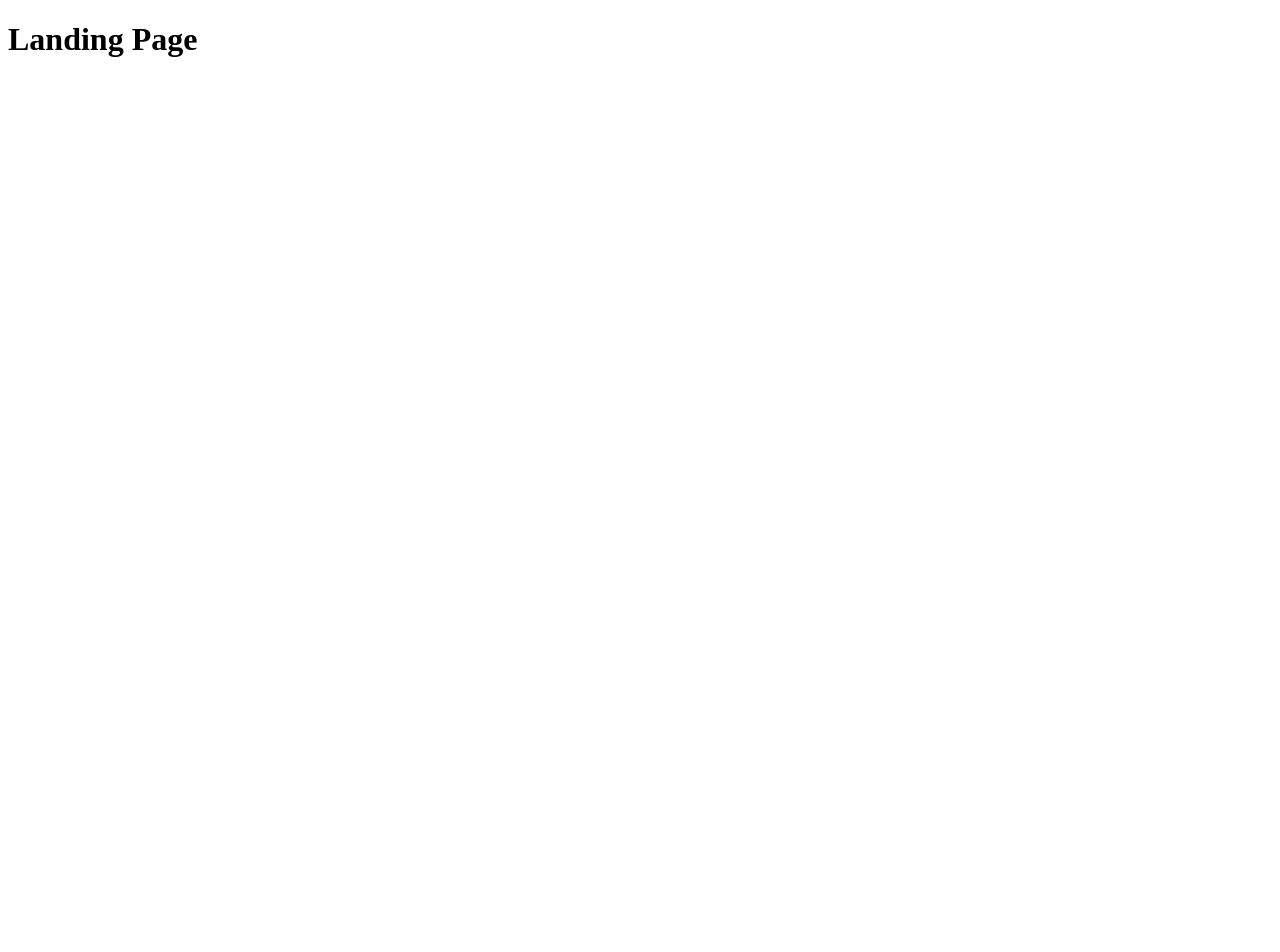
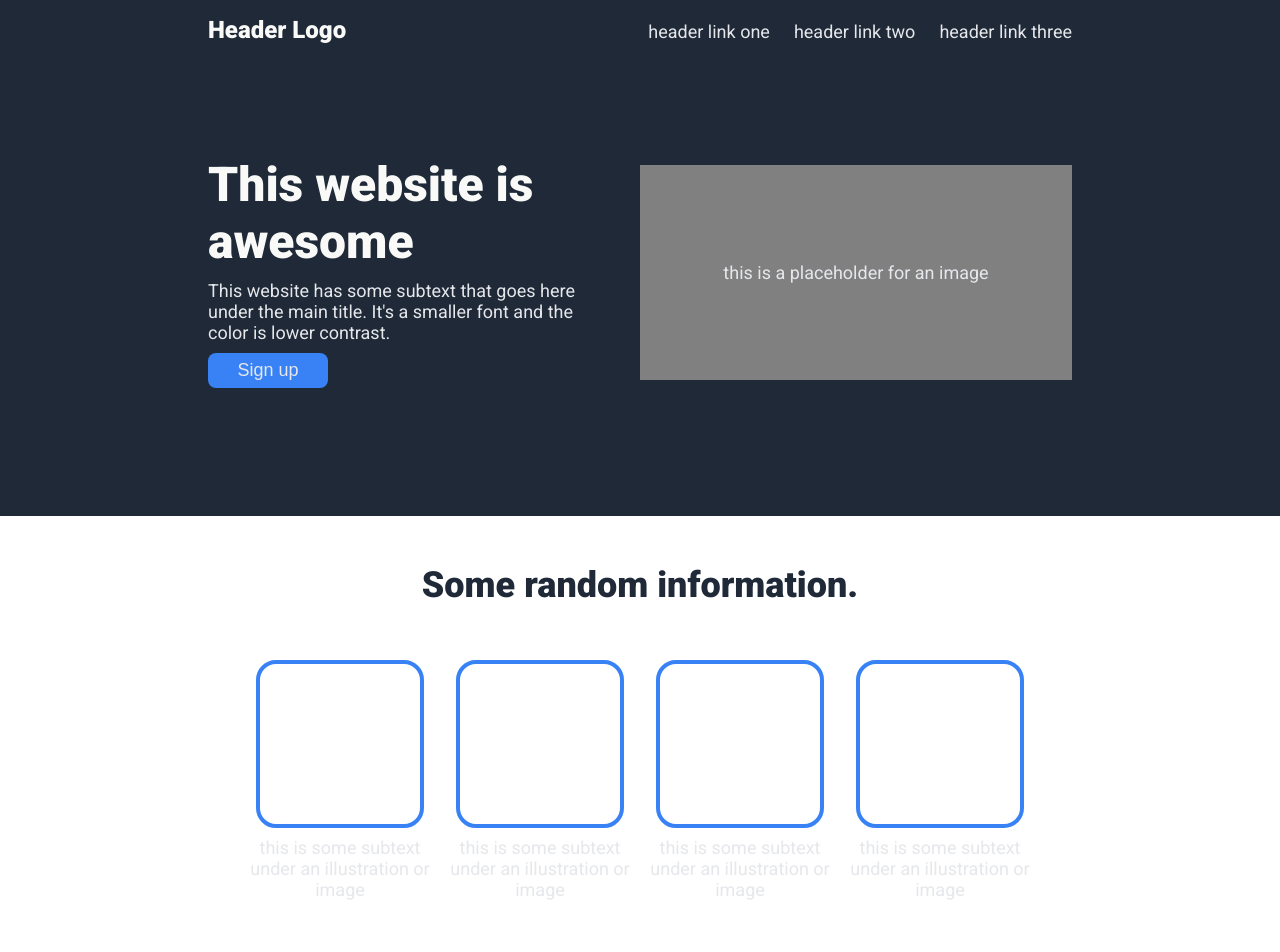
Before and after one commit to cmpnik/landing-page, a plain HTML site: page index.html in a window 1280 px wide. Shown: the top 952 px of the page. Before the commit the page ends 800 px from the top, so only its background shows below. Drawn offline with Linux system fonts and the light colour scheme.

Commit message:
Complete index.html and style.css

```diff
--- a/index.html
+++ b/index.html
@@ -7,6 +7,73 @@
     <link rel="stylesheet" href="style.css">
 </head>
 <body>
-    <h1>Landing Page</h1>
+    <header>
+        <div class="nav">
+            <div class="left">
+                <p id="logo">Header Logo</p>
+            </div>
+            <div class="right">
+                <ul>
+                    <li><a href="#">header link one</a></li>
+                    <li><a href="#">header link two</a></li>
+                    <li><a href="#">header link three</a></li>
+                </ul>
+            </div>
+        </div>
+        <div class="welcome">
+            <div class="left">
+                <h1 class="hero">This website is awesome</h1>
+                <p class="secondary">This website has some subtext that goes here under the main title.
+                    It's a smaller font and the color is lower contrast.</p>
+                <button class="secondary">Sign up</button>
+            </div>
+            <div class="right">
+                <div class="image">
+                    <p class="secondary">this is a placeholder for an image</p>
+                </div>
+            </div>
+        </div>
+    </header>
+    <main>
+        <h2>Some random information.</h2>
+        <div class="card-container secondary">
+            <div class="card">
+                <div class="square"></div>
+                <p>this is some subtext under an illustration or image</p>
+            </div>
+            <div class="card">
+                <div class="square"></div>
+                <p>this is some subtext under an illustration or image</p>
+            </div>
+            <div class="card">
+                <div class="square"></div>
+                <p>this is some subtext under an illustration or image</p>
+            </div>
+            <div class="card">
+                <div class="square"></div>
+                <p>this is some subtext under an illustration or image</p>
+            </div>
+        </div>
+    </main>
+    <div class="quote">
+        <em>This is an inspiring quote, or a testimonial from a customer.
+            Maybe it's just filling up space, or maybe people will actually read it.
+            Who knows? All I know is that it looks nice.</em>
+        <p>- Thor, God of Thunder</p>
+    </div>
+    <div class="sign-up">
+        <div class="container">
+            <div class="left">
+                <strong>Call to action! It's time!</strong>
+                <p class="secondary">Sign up for our product by clicking that button right over there!</p>
+            </div>
+            <div class="right">
+                <button class="secondary">Sign up</button>
+            </div>
+        </div>
+    </div>
+    <footer>
+        Copyright &copy; The Odin Project 2024
+    </footer>
 </body>
 </html>
--- a/style.css
+++ b/style.css
@@ -0,0 +1,185 @@
+@import url('https://fonts.googleapis.com/css2?family=Roboto:wght@300;400;500;700;900&display=swap');
+
+* {
+    margin: 0;
+    padding: 0;
+}
+
+body {
+    font-family: 'Roboto', sans-serif;
+}
+
+/* HEADER */
+header {
+    background-color: #1f2937;
+    padding: 1em 13em;
+}
+
+/* NAVIGATION */
+#logo {
+    font-size: 24px;
+    font-weight: 900;
+    color: #F9FAF8;
+}
+
+.nav {
+    display: flex;
+    justify-content: space-between;
+    align-items: baseline;
+}
+
+.nav ul {
+    list-style-type: none;
+    display: flex;
+    gap: 1.5em;
+}
+
+.secondary,
+a:link {
+    font-size: 18px;
+    color: #E5E7EB;
+    text-decoration: none;
+}
+
+/* WELCOME */
+.welcome {
+    padding: 7em 0;
+    display: flex;
+    justify-content: center;
+    align-items: center;
+    gap: 2em;
+}
+
+.welcome .left {
+    display: flex;
+    flex-direction: column;
+    gap: 10px;
+}
+
+.welcome .right {
+    flex-shrink: 0;
+    width: 50%;
+}
+
+.hero {
+    color: #F9FAF8;
+    font-weight: 900;
+    font-size: 48px;
+}
+
+button {
+    padding: 7px 1em;
+    width: 120px;
+    background-color: #3882F6;
+    border-radius: 8px;
+}
+
+.welcome button {
+    border: none;
+}
+
+.image {
+    background-color: gray;
+    display: flex;
+    align-items: center;
+    justify-content: center;
+    height: 215px;
+}
+
+/* CARD SECTION */
+main {
+    display: flex;
+    flex-direction: column;
+    align-items: center;
+    padding: 0 13em;
+    margin-top: 3em;
+}
+
+main h2 {
+    font-size: 36px;
+    font-weight: 900;
+    color: #1f2937;
+}
+
+.card-container {
+    display: flex;
+    justify-content: center;
+    align-items: center;
+    flex-wrap: wrap;
+    margin: 3em 0 6em 0;
+}
+
+.card {
+    text-align: center;
+    max-width: 200px;
+    display: flex;
+    flex-direction: column;
+    align-items: center;
+    gap: .5em;
+}
+
+.square {
+    border: 4px solid #3882F6;
+    border-radius: 20px;
+    width: 160px;
+    height: 160px;
+}
+
+/* QUOTE */
+.quote {
+    display: flex;
+    flex-direction: column;
+    justify-content: center;
+    background-color: #E5E7EB;
+    padding: 7em 13em;
+}
+
+.quote p {
+    align-self: flex-end;
+    font-weight: bolder;
+    font-size: 24px;
+    color: #1f2937;
+}
+
+.quote em {
+    font-size: 36px;
+    font-weight: 100;
+    color: #1f2937;
+}
+
+/* SIGN UP */
+.sign-up {
+    display: flex;
+    justify-content: center;
+    align-items: center;
+    padding: 5em 13em;
+}
+
+.container {
+    display: flex;
+    justify-content: space-around;
+    align-items: center;
+    background-color: #3882F6;
+    padding: 3em;
+    width: 100%;
+    border-radius: 10px;
+}
+
+.container button {
+    border: 2px solid #FFF;
+}
+
+strong {
+    font-size: 24px;
+    color: #FFF;
+}
+
+/* FOOTER */
+footer {
+    background-color: #1f2937;
+    color: #FFF;
+    display: flex;
+    justify-content: center;
+    align-items: center;
+    padding: 2em 0;
+}
```
